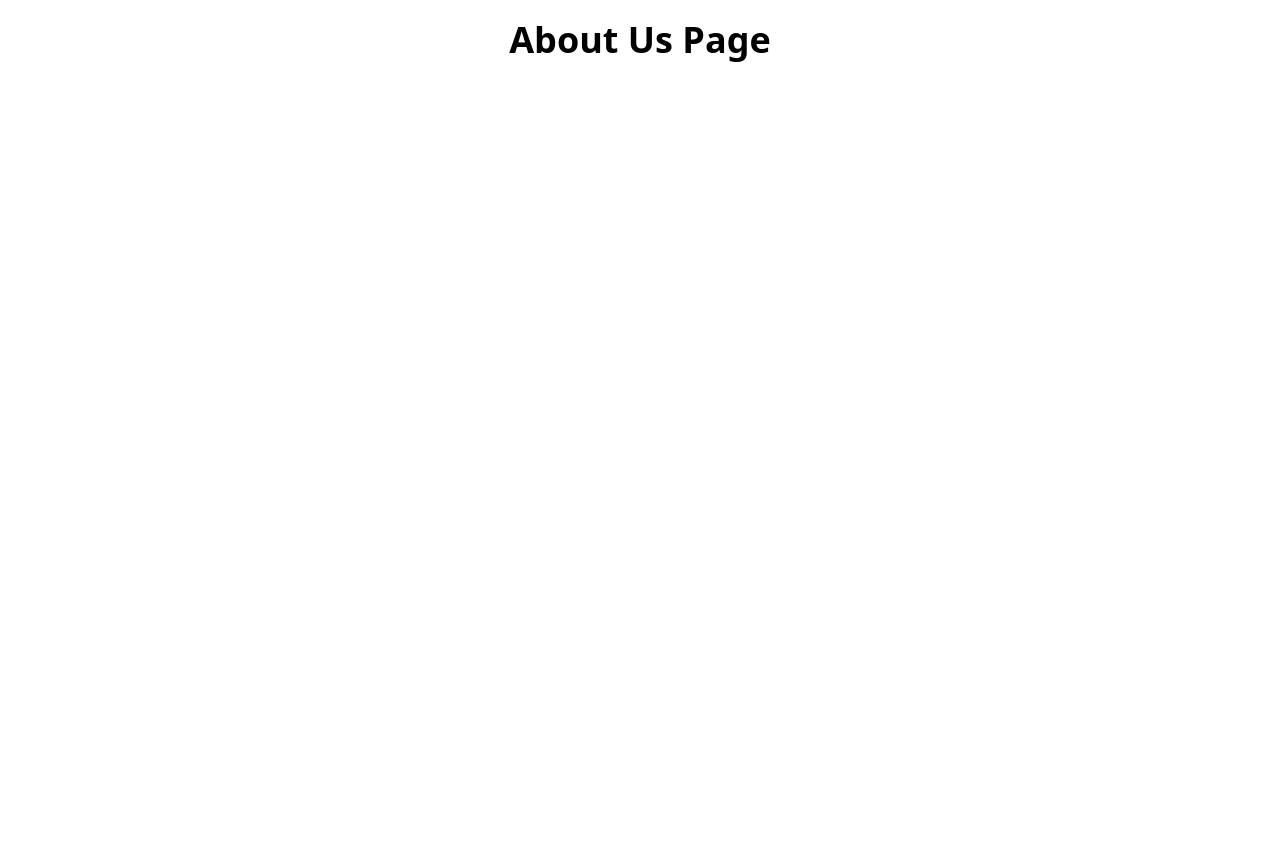
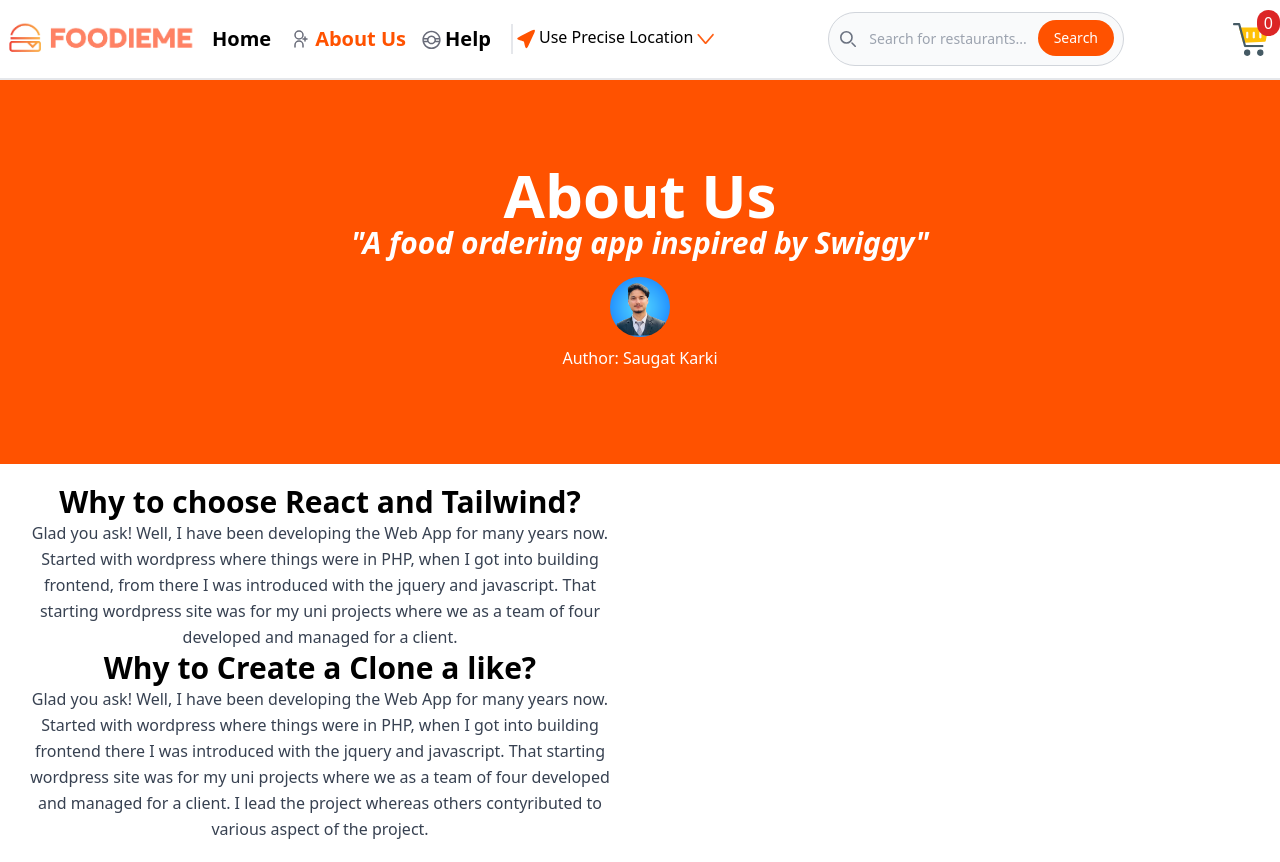
Before and after one commit to saugatkarke/Food-Delivery-Website, a React (Vite) app: page /about in a window 1280 px wide. Before the commit the page ends 800 px from the top, so only its background shows below. Built offline with nearby package versions, Linux system fonts and the light colour scheme; no server answers.

Commit message:
add context API and update About Us page

```diff
--- a/src/App.css
+++ b/src/App.css
@@ -1,6 +1,5 @@
 #root {
   margin: 0 auto;
-  padding: 1.25rem;
   text-align: center;
 }
 #header,
--- a/src/App.jsx
+++ b/src/App.jsx
@@ -3,15 +3,31 @@ import { useState } from "react";
 import Body from "./components/Body";
 import Header from "./components/Header";
 import useFoodApi from "./hooks/useFoodApi";
+import Error from "./components/Error";
+import About from "./components/About";
+import { createBrowserRouter, Outlet } from "react-router";
+import FetchContextProvider from "./context/FetchContext";
+
 function App() {
-  const resApiData = useFoodApi();
-  const [filteredRes, setFilteredRes] = useState([]);
+
   return (
     <>
-      <Header resData={resApiData} setFilteredRes={setFilteredRes} />
-      <Body resData={filteredRes} />
+      <FetchContextProvider>
+        <Header />
+        <Outlet />
+      </FetchContextProvider>
     </>
   );
 }
-
+export const appRouter = createBrowserRouter([
+  {
+    path: "/",
+    element: <App />,
+    children: [
+      { path: "/", element: <Body /> },
+      { path: "/about", element: <About /> },
+    ],
+    errorElement: <Error />,
+  },
+]);
 export default App;
--- a/src/components/About.jsx
+++ b/src/components/About.jsx
@@ -4,8 +4,35 @@ import Header from "./Header";
 export default function About() {
   return (
     <div>
-      {/* <Header /> */}
-      <h1>About Us Page</h1>
+      <div className="bg-primary h-96 grid content-center">
+        <h1 className="text-white text-6xl">About Us</h1>
+        <h2 className="text-white italic">
+          "A food ordering app inspired by Swiggy"
+        </h2>
+        <div className="grid justify-items-center my-2">
+          <img
+            className="rounded-full my-2"
+            src="/src/assets/images/new pp.png"
+            width="60"
+            height="60"
+          />
+          <p className="text-white">Author: Saugat Karki</p>
+        </div>
+      </div>
+      <div className="flex p-5 flex-col w-1/2">
+        <h2>Why to choose React and Tailwind?</h2>
+        <p>Glad you ask! Well, I have been developing the Web App for many years now. Started with wordpress where
+         things were in PHP, when I got into building frontend, from there I was introduced with the jquery and javascript.
+         That starting wordpress site was for my uni projects where we as a team of four developed and managed for a client.
+
+        </p>
+        <h2>Why to Create a Clone a like?</h2>
+        <p>Glad you ask! Well, I have been developing the Web App for many years now. Started with wordpress where
+         things were in PHP, when I got into building frontend there I was introduced with the jquery and javascript.
+         That starting wordpress site was for my uni projects where we as a team of four developed and managed for a client.
+         I lead the project whereas others contyributed to various aspect of the project.
+        </p>
+      </div>
     </div>
   );
 }
--- a/src/components/Body.jsx
+++ b/src/components/Body.jsx
@@ -1,8 +1,9 @@
 import RestaurantCard from "./RestaurantCard";
 import Shimmer from "./Shimmer";
+import { useFetchContext } from "../context/FetchContext";
 
-export default function Body({resData}) {
-
+export default function Body() {
+  const { filteredRes:resData } = useFetchContext();
   return resData.length == 0 ? (
     <Shimmer />
   ) : (
--- a/src/components/Header.jsx
+++ b/src/components/Header.jsx
@@ -4,8 +4,10 @@ import SearchBox from "./SearchBox";
 import Cart from "./Cart";
 import { LOGO_PNG } from "../utils/constant";
 import AppNav from "./AppNav";
+import { useContext } from "react";
+import { useFetchContext } from "../context/FetchContext";
 
-export default function Header({ resData, setFilteredRes }) {
+export default function Header() {
   const logoHeight = 50;
   const logoWidth = 200;
   return (
@@ -21,7 +23,7 @@ export default function Header({ resData, setFilteredRes }) {
           <div className="px-3 flex justify-center  w-full gap-5 mx-auto items-center">
             <AppNav />
             <Location />
-            <SearchBox resData={resData} setFilteredRes={setFilteredRes} />
+            <SearchBox />
             <Cart />
           </div>
         </div>
--- /dev/null
+++ b/src/components/RestaurantMenu.jsx
@@ -0,0 +1,9 @@
+import React from 'react'
+
+export default function RestaurantMenu() {
+  return (
+    <div>
+
+    </div>
+  )
+}
--- a/src/components/SearchBox.jsx
+++ b/src/components/SearchBox.jsx
@@ -1,8 +1,10 @@
 import React from "react";
 import { useEffect } from "react";
 import { useState } from "react";
+import { useFetchContext } from "../context/FetchContext";
 
-export default function SearchBox({ resData, setFilteredRes }) {
+export default function SearchBox() {
+  const { resApiData: resData, setFilteredRes } = useFetchContext();
   const [searchInput, setSearchInput] = useState("");
   useEffect(() => {
     setFilteredRes(resData);
--- /dev/null
+++ b/src/context/FetchContext.jsx
@@ -0,0 +1,25 @@
+import React from "react";
+import { useContext } from "react";
+import { useState } from "react";
+import { createContext } from "react";
+import useFoodApi from "../hooks/useFoodApi";
+
+const FetchContext = createContext();
+export default function FetchContextProvider({ children }) {
+  const resApiData = useFoodApi();
+  const [filteredRes, setFilteredRes] = useState([]);
+  const apiValue = {
+    resApiData,
+    filteredRes,
+    setFilteredRes,
+  };
+  return (
+    <FetchContext.Provider value={apiValue}>{children}</FetchContext.Provider>
+  );
+}
+
+export function useFetchContext() {
+  const context = useContext(FetchContext);
+  if (!context) throw new Error("context not defined");
+  return context;
+}
```
Also changed, not shown: src/main.jsx (+1 -7 lines), src/assets/images/new pp.png (added).
